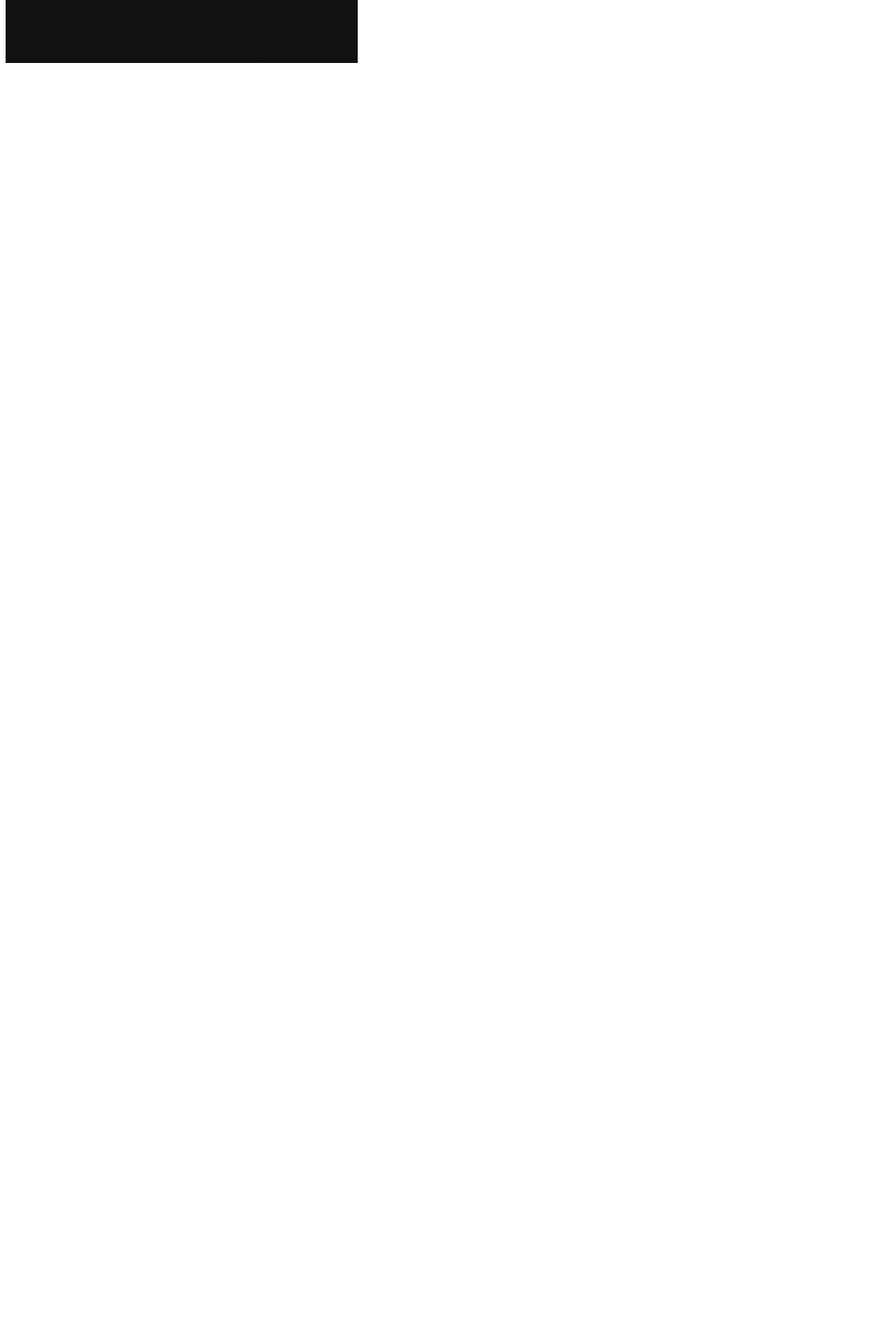
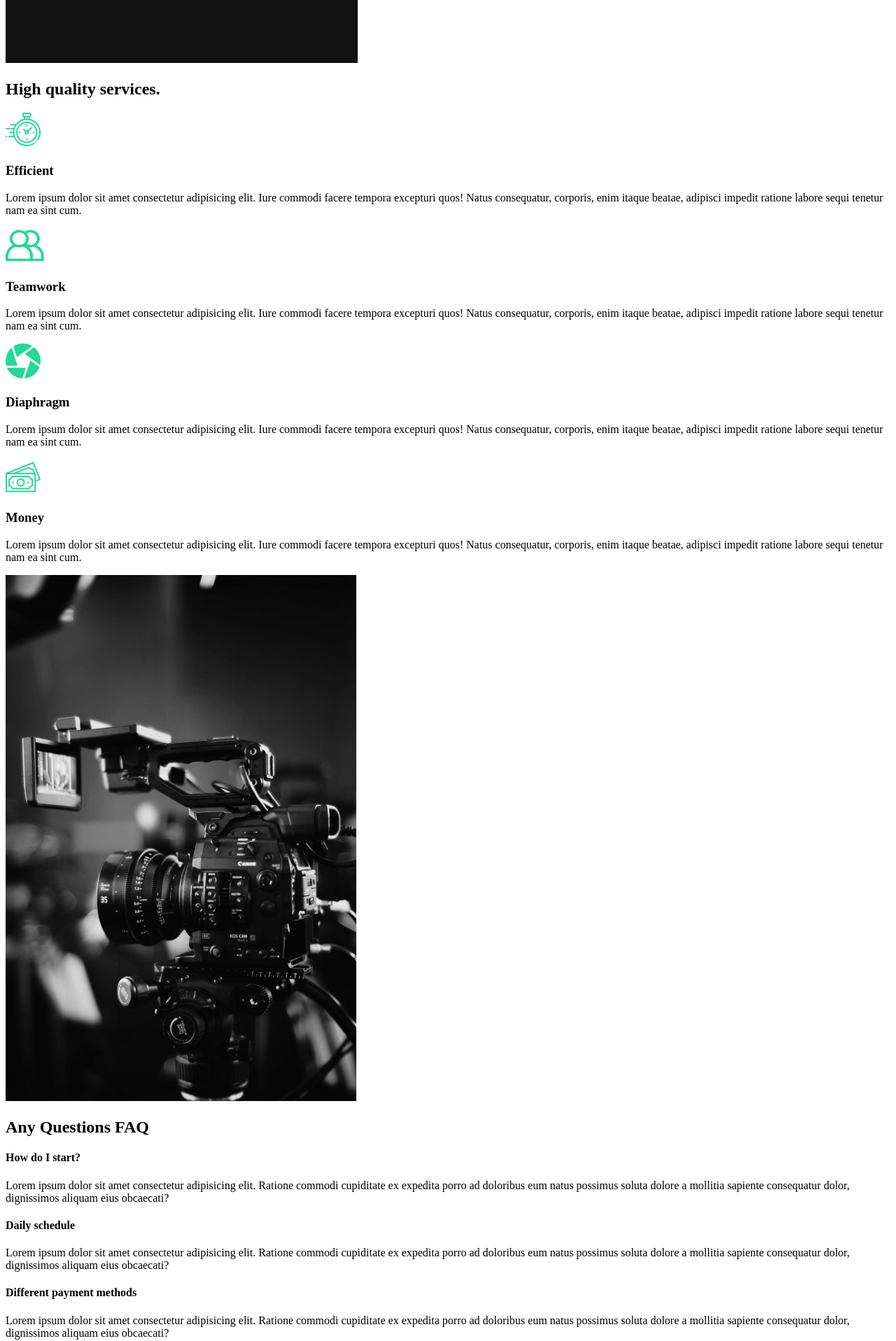
Before and after one commit to jypnt12/react-router, a React (Create React App) app: page / in a window 1280 px wide. Shown: the part 880-2797 px from the top of the page at 70% size. Before the commit the page ends 982 px from the top, so only its background shows below. Built offline with nearby package versions, Linux system fonts and the light colour scheme.

Commit message:
3. Added faq section

```diff
--- /dev/null
+++ b/src/components/FaqSection.js
@@ -0,0 +1,41 @@
+import React from 'react'
+
+const FaqSection = () => {
+  return (
+    <div className=''>
+        <div className="faq">
+            <h2>Any Questions <span>FAQ</span></h2>
+            <div className="question">
+                <h4>How do I start?</h4>
+                <div className="answer">
+                    <p>Lorem ipsum dolor sit amet consectetur adipisicing elit. Ratione commodi cupiditate ex expedita porro ad doloribus eum natus possimus soluta dolore a mollitia sapiente consequatur dolor, dignissimos aliquam eius obcaecati?</p>
+
+                </div>
+                <div className="question">
+                <h4>Daily schedule</h4>
+                <div className="answer">
+                    <p>Lorem ipsum dolor sit amet consectetur adipisicing elit. Ratione commodi cupiditate ex expedita porro ad doloribus eum natus possimus soluta dolore a mollitia sapiente consequatur dolor, dignissimos aliquam eius obcaecati?</p>
+
+                </div>
+            </div>
+            <div className="question">
+                <h4>Different payment methods</h4>
+                <div className="answer">
+                    <p>Lorem ipsum dolor sit amet consectetur adipisicing elit. Ratione commodi cupiditate ex expedita porro ad doloribus eum natus possimus soluta dolore a mollitia sapiente consequatur dolor, dignissimos aliquam eius obcaecati?</p>
+
+                </div>
+            </div>
+            <div className="question">
+                <h4>Whaat product do you offer</h4>
+                <div className="answer">
+                    <p>Lorem ipsum dolor sit amet consectetur adipisicing elit. Ratione commodi cupiditate ex expedita porro ad doloribus eum natus possimus soluta dolore a mollitia sapiente consequatur dolor, dignissimos aliquam eius obcaecati?</p>
+
+                </div>
+            </div>
+            </div>
+        </div>
+    </div>
+  )
+}
+
+export default FaqSection
--- /dev/null
+++ b/src/components/ServicesSection.js
@@ -0,0 +1,54 @@
+import React from 'react'
+import clock from '../img/clock.svg'
+import diaphragm from '../img/diaphragm.svg'
+import money from '../img/money.svg'
+import teamwork from '../img/teamwork.svg'
+import home2 from '../img/home2.png'
+const ServicesSection = () => {
+  return (
+    <div className='services'>
+        <div className="description">
+            <h2>High <span>quality</span> services.</h2>
+            <div className="cards">
+                <div className="card">
+                    <div className="icon">
+                        <img src={clock} alt="" />
+                        <h3>Efficient</h3>
+                    </div>
+                    <p>Lorem ipsum dolor sit amet consectetur adipisicing elit. Iure commodi facere tempora excepturi quos! Natus consequatur, corporis, enim itaque beatae, adipisci impedit ratione labore sequi tenetur nam ea sint cum.</p>
+
+                </div>
+                <div className="card">
+                    <div className="icon">
+                        <img src={teamwork} alt="" />
+                        <h3>Teamwork</h3>
+                    </div>
+                    <p>Lorem ipsum dolor sit amet consectetur adipisicing elit. Iure commodi facere tempora excepturi quos! Natus consequatur, corporis, enim itaque beatae, adipisci impedit ratione labore sequi tenetur nam ea sint cum.</p>
+
+                </div>
+                <div className="card">
+                    <div className="icon">
+                        <img src={diaphragm} alt="" />
+                        <h3>Diaphragm</h3>
+                    </div>
+                    <p>Lorem ipsum dolor sit amet consectetur adipisicing elit. Iure commodi facere tempora excepturi quos! Natus consequatur, corporis, enim itaque beatae, adipisci impedit ratione labore sequi tenetur nam ea sint cum.</p>
+
+                </div>
+                <div className="card">
+                    <div className="icon">
+                        <img src={money} alt="" />
+                        <h3>Money</h3>
+                    </div>
+                    <p>Lorem ipsum dolor sit amet consectetur adipisicing elit. Iure commodi facere tempora excepturi quos! Natus consequatur, corporis, enim itaque beatae, adipisci impedit ratione labore sequi tenetur nam ea sint cum.</p>
+
+                </div>
+            </div>
+        </div>
+        <div className="image">
+            <img src={home2} alt="" />
+        </div>
+    </div>
+  )
+}
+
+export default ServicesSection
--- a/src/pages/AboutUs.js
+++ b/src/pages/AboutUs.js
@@ -1,11 +1,15 @@
 import React from 'react'
 import AboutSection from '../components/AboutSection'
+import FaqSection from '../components/FaqSection'
+import ServicesSection from '../components/ServicesSection'
 
 const AboutUs = () => {
   return (
-    <div >
+    <>
         <AboutSection/>
-    </div>
+        <ServicesSection/>
+        <FaqSection/>
+    </>
   )
 }
 
```
